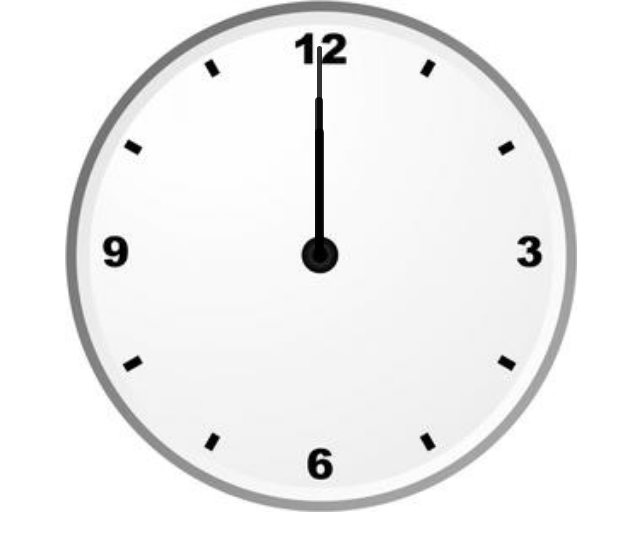
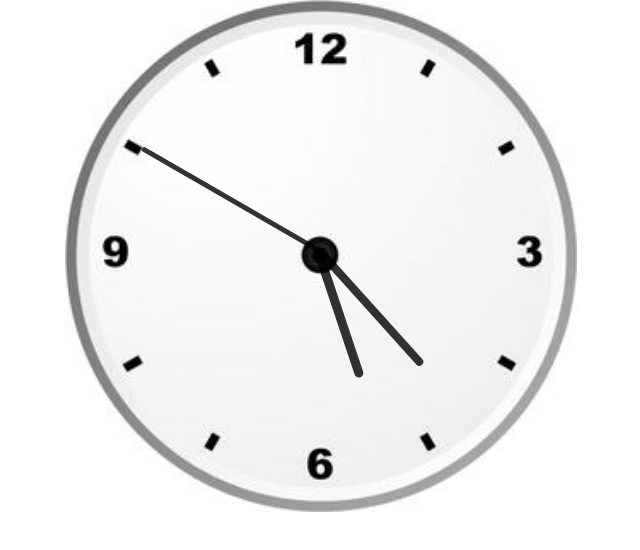
Before and after one commit to makemile/clock, a website: page src/index.html in a window 1280 px wide. Shown: the whole page, without its empty margins (319-959 px from the left). Drawn offline with Linux system fonts and the light colour scheme.

Commit message:
add: function dateClock

```diff
--- a/src/main.js
+++ b/src/main.js
@@ -0,0 +1,17 @@
+
+function dateClock() {
+  const newDate = new Date();
+
+  let hours = ((newDate.getHours() + newDate.getMinutes() / 60) / 12) * 360;
+  let minutes = (newDate.getMinutes() / 60) * 360;
+  let seconds =
+    ((newDate.getSeconds() + newDate.getMilliseconds() / 1000) / 60) * 360;
+
+  document.querySelector(".hour").style.transform = `rotate(${hours}deg)`;
+  document.querySelector(".minute").style.transform = `rotate(${minutes}deg)`;
+  document.querySelector(".second").style.transform = `rotate(${seconds}deg)`;
+}
+
+setInterval(() => {
+  dateClock();
+}, 1000);
--- a/src/styles/app.css
+++ b/src/styles/app.css
@@ -13,13 +13,16 @@
   margin: auto;
 }
 
-.hour, .minute, .second{
+.hour,
+.minute,
+.second {
   position: absolute;
   background: black;
   border-radius: 10px;
+  transform-origin: bottom;
 }
 
-.hour{
+.hour {
   width: 1.8%;
   height: 25%;
   top: 25%;
@@ -27,15 +30,15 @@
   opacity: 0.8;
 }
 
-.minute{
+.minute {
   width: 1.6%;
   height: 30%;
   top: 19%;
-    left: 48.85%;
+  left: 48.9%;
   opacity: 0.8;
 }
 
-.second{
+.second {
   width: 1%;
   height: 40%;
   left: 49.25%;
```
Lines whose indentation alone changed are shown as unchanged.
